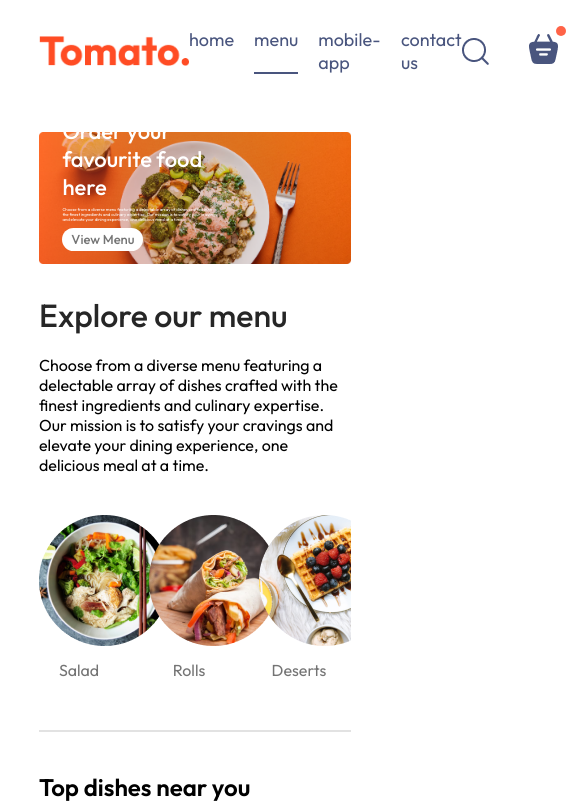
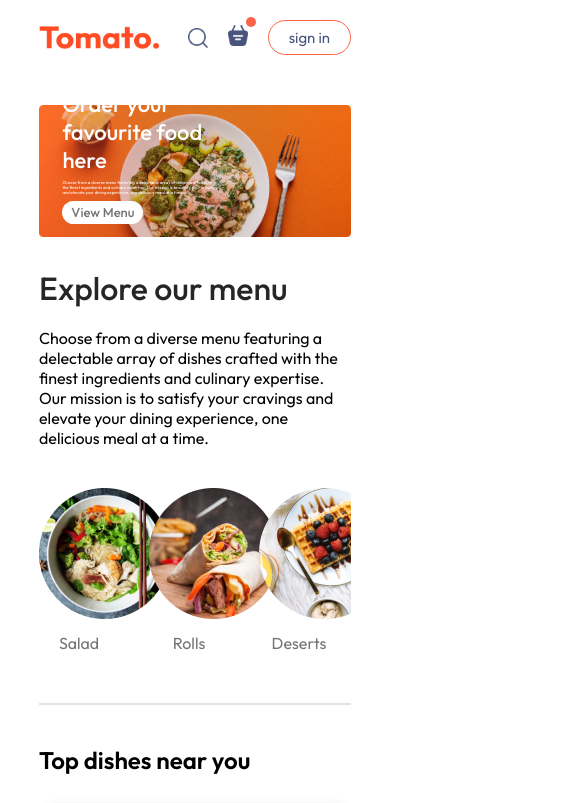
Before and after one commit to kubraacelik/QuickBite, a React (Vite) app in the folder frontend/: page / in a window 390 px wide. Shown: the top 803 px of the page, 585 px wide, since content can reach past the window. Built offline with nearby package versions, Linux system fonts and the light colour scheme.

Commit message:
login button edited

```diff
--- a/frontend/src/components/Navbar/Navbar.css
+++ b/frontend/src/components/Navbar/Navbar.css
@@ -1,15 +1,15 @@
-.navbar{
+.navbar {
     padding: 20px 0px;
     display: flex;
     justify-content: space-between;
     align-items: center;
 }
 
-.navbar .logo{
+.navbar .logo {
     width: 150px;
 }
 
-.navbar-menu{
+.navbar-menu {
     display: flex;
     list-style: none;
     gap: 20px;
@@ -17,13 +17,13 @@
     font-size: 18px;
 }
 
-.navbar-right{
+.navbar-right {
     display: flex;
     align-items: center;
     gap: 40px;
 }
 
-.navbar button{
+.navbar button {
     background: transparent;
     font-size: 16px;
     color: #49557e;
@@ -34,29 +34,82 @@
     transition: 0.3s;
 }
 
-.navbar button:hover{
+.navbar button:hover {
     background-color: #fff4f2;
 }
 
-.navbar .active{
+.navbar .active {
     padding-bottom: 2px;
     border-bottom: 2px solid #49557e;
 }
 
-.navbar li{
+.navbar li {
     cursor: pointer;
 }
 
-.navbar-search-icon{
+.navbar-search-icon {
     position: relative;
 }
 
-.navbar-search-icon .dot{
+.navbar-search-icon .dot {
     position: absolute;
     min-width: 10px;
     min-height: 10px;
     background-color: tomato;
     border-radius: 5px;
     top: -8px;
-    right: -8px ;
+    right: -8px;
 }
+
+@media (max-width:1050px) {
+    .navbar .logo {
+        width: 140px;
+    }
+
+    .navbar-menu {
+        gap: 20px;
+        font-size: 17px;
+    }
+
+    .navbar-right {
+        gap: 30px;
+    }
+
+    .navbar-right img {
+        width: 22px;
+    }
+
+    .navbar-right button {
+        padding: 8px 25px;
+    }
+}
+
+@media (max-width:900px) {
+    .navbar .logo {
+        width: 120px;
+    }
+
+    .navbar-menu {
+        gap: 15px;
+        font-size: 16px;
+    }
+
+    .navbar-right {
+        gap: 20px;
+    }
+
+    .navbar-right img {
+        width: 20px;
+    }
+
+    .navbar-right button {
+        padding: 7px 20px;
+        font-size: 15px;
+    }
+}
+
+@media (max-width:750px) {
+    .navbar-menu {
+        display: none;
+    }
+}
--- a/frontend/src/components/Navbar/Navbar.jsx
+++ b/frontend/src/components/Navbar/Navbar.jsx
@@ -1,19 +1,43 @@
-import React, { useState } from 'react'
-import './Navbar.css'
-import { assets } from '../../assets/assets'
+import React, { useState } from "react";
+import "./Navbar.css";
+import { assets } from "../../assets/assets";
+import { Link } from "react-router-dom";
 
-const Navbar = () => {
-
+const Navbar = ({ setShowLogin }) => {
   const [menu, setMenu] = useState("menu");
 
   return (
-    <div className='navbar'>
-        <img src={assets.logo} alt="" className='logo' />
+    <div className="navbar">
+      <img src={assets.logo} alt="" className="logo" />
       <ul className="navbar-menu">
-            <li onClick={() => setMenu("home")} className={menu === "home" ? "active" : ""}>home</li>
-            <li onClick={() => setMenu("menu")} className={menu === "menu" ? "active" : ""}>menu</li>
-            <li onClick={() => setMenu("mobile-app")} className={menu === "mobile-app" ? "active" : ""}>mobile-app</li>
-            <li onClick={() => setMenu("contact-us")} className={menu === "contact-us" ? "active" : ""}>contact us</li>
+        <Link
+          to="/"
+          onClick={() => setMenu("home")}
+          className={menu === "home" ? "active" : ""}
+        >
+          home
+        </Link>
+        <a
+          href="#explore-menu"
+          onClick={() => setMenu("menu")}
+          className={menu === "menu" ? "active" : ""}
+        >
+          menu
+        </a>
+        <a
+          href="#app-download"
+          onClick={() => setMenu("mobile-app")}
+          className={menu === "mobile-app" ? "active" : ""}
+        >
+          mobile-app
+        </a>
+        <a
+          href="#footer"
+          onClick={() => setMenu("contact-us")}
+          className={menu === "contact-us" ? "active" : ""}
+        >
+          contact us
+        </a>
       </ul>
       <div className="navbar-right">
         <img src={assets.search_icon} alt="" />
@@ -21,10 +45,10 @@ const Navbar = () => {
           <img src={assets.basket_icon} alt="" />
           <div className="dot"></div>
         </div>
-            <button>sign in</button>
+        <button onClick={() => setShowLogin(true)}>sign in</button>
       </div>
     </div>
-  )
-}
+  );
+};
 
-export default Navbar
+export default Navbar;
```
Lines whose indentation alone changed are shown as unchanged.
